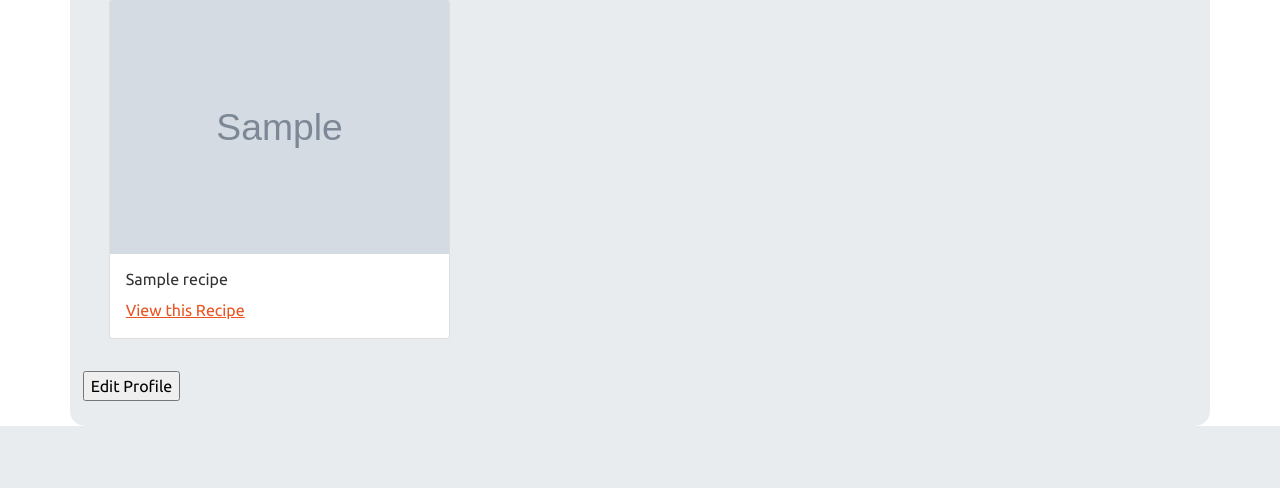
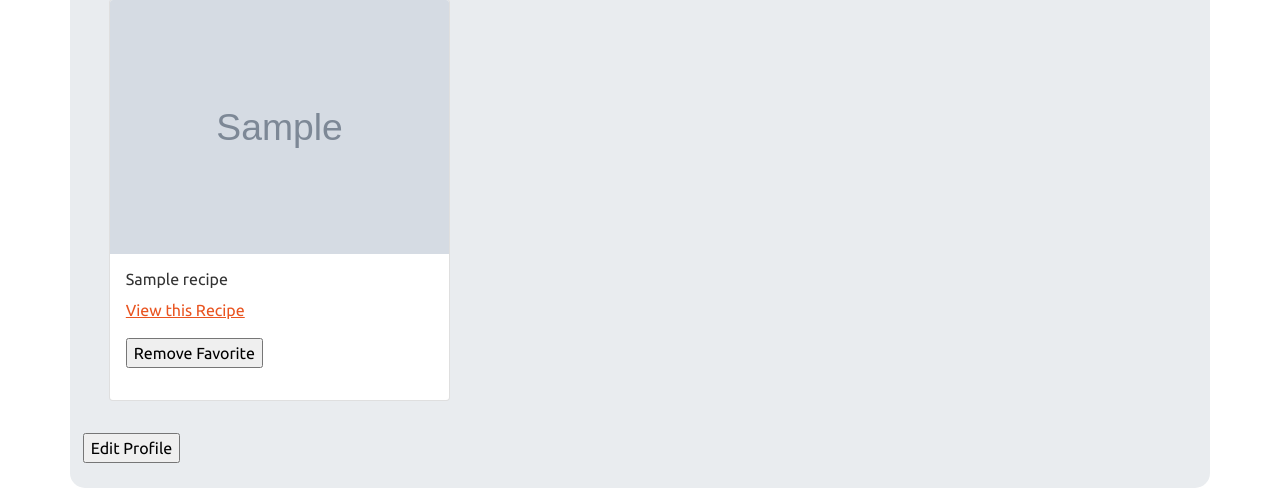
Before and after one commit to uva-cs3240-s22/group-project-a-20, a Django app: page /profile/1 in a window 1280 px wide. Shown: the part 949-1437 px from the top of the page. Before the commit the page ends 1375 px from the top, so only its background shows below. Run offline with Django 4.2, Linux system fonts and the light colour scheme; tables that the repository leaves empty hold one stand-in row (values such as "Sample post"); grey boxes marked "Sample" are stand-in pictures; some libraries are stand-ins or nearby versions.

Commit message:
allows removing favorite from profile
it just redirects to the one you just removed favorite of so imma fix that next

```diff
--- a/recipes/templates/recipes/profile.html
+++ b/recipes/templates/recipes/profile.html
@@ -58,6 +58,10 @@
                         <h5 class="card-title">{{ item.recipe_title }}</h5>
                         <p class="card-text">
                             <a href="{% url 'recipes:recipe' item.pk %}">View this Recipe</a>
+                            <form action="{% url 'recipes:favoritehome' item.id user.id %}" method='POST'>
+                                {% csrf_token %}
+                                <input type="submit" value="Remove Favorite">
+                            </form>
                         </p>
                     </div>
                 </div>
```
